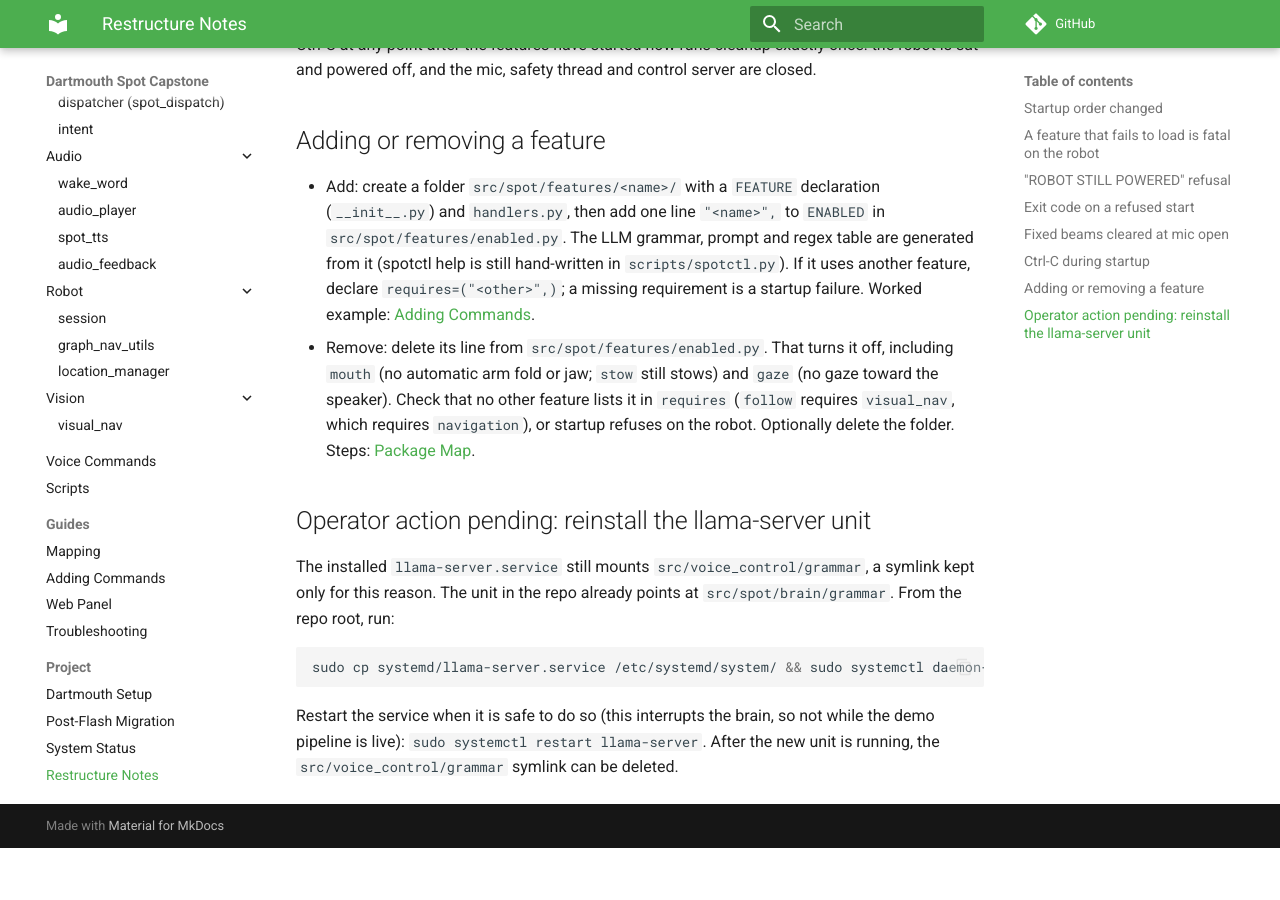
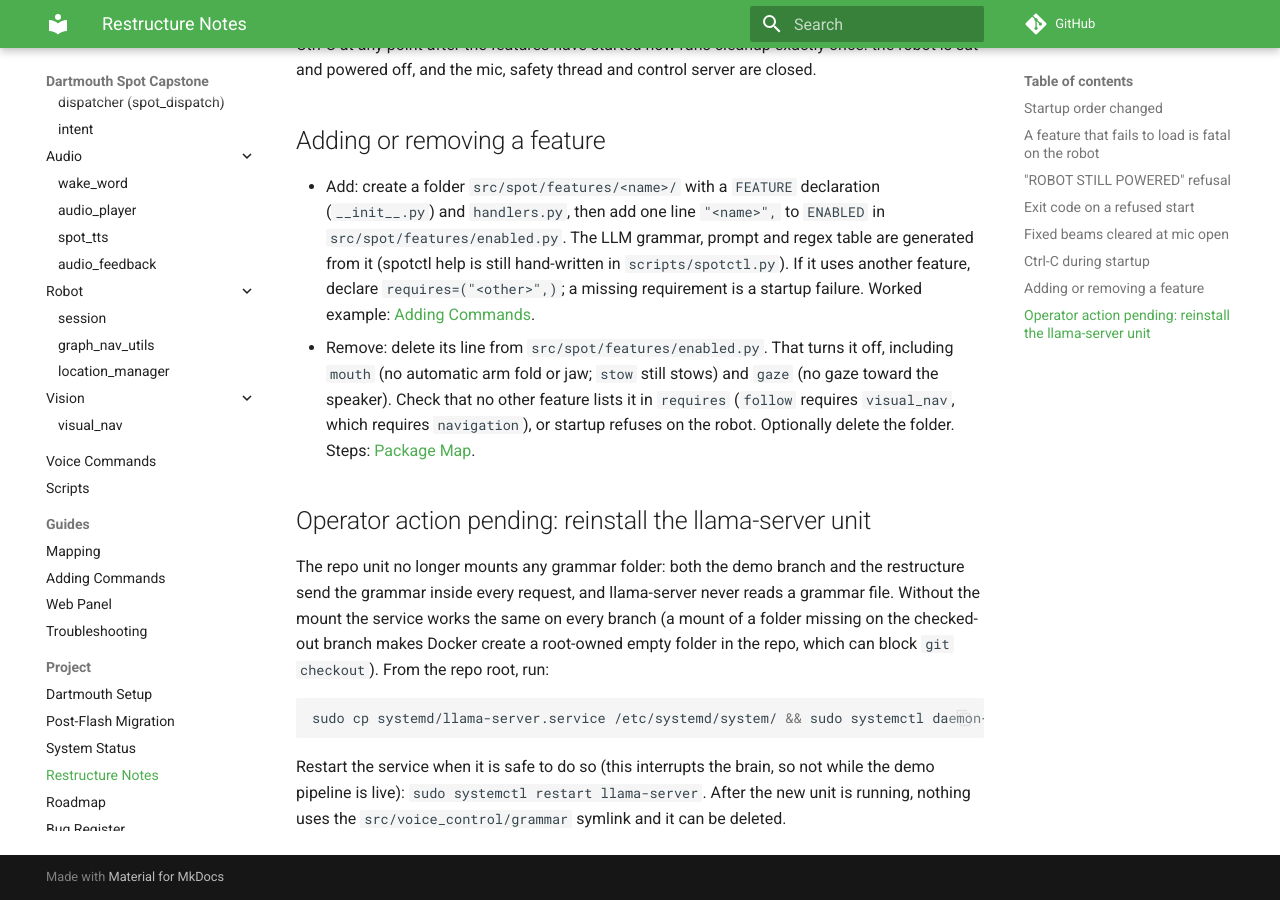
Before and after one commit to matteo-corrado/dartmouth_spot_capstone, an MkDocs documentation site: the page built from docs/project/restructure-notes.md, in a window 1280 px wide and 900 px high, scrolled down 1409 px. Built offline with MkDocs 1.6.1 and Material for MkDocs 9.7.7, drawn with Linux system fonts in a browser that asks for light colours; comment, search, counter and statistics services are not loaded; before the commit the page ends 2257 px from its top, so only the background shows below that.

Commit message:
llama-server unit: drop unused grammar mount (grammar is sent per request); notes updated

````diff
--- a/docs/project/restructure-notes.md
+++ b/docs/project/restructure-notes.md
@@ -36,10 +36,10 @@
 
 ## Operator action pending: reinstall the llama-server unit
 
-The installed `llama-server.service` still mounts `src/voice_control/grammar`, a symlink kept only for this reason. The unit in the repo already points at `src/spot/brain/grammar`. From the repo root, run:
+The repo unit no longer mounts any grammar folder: both the demo branch and the restructure send the grammar inside every request, and llama-server never reads a grammar file. Without the mount the service works the same on every branch (a mount of a folder missing on the checked-out branch makes Docker create a root-owned empty folder in the repo, which can block `git checkout`). From the repo root, run:
 
 ```bash
 sudo cp systemd/llama-server.service /etc/systemd/system/ && sudo systemctl daemon-reload
 ```
 
-Restart the service when it is safe to do so (this interrupts the brain, so not while the demo pipeline is live): `sudo systemctl restart llama-server`. After the new unit is running, the `src/voice_control/grammar` symlink can be deleted.
+Restart the service when it is safe to do so (this interrupts the brain, so not while the demo pipeline is live): `sudo systemctl restart llama-server`. After the new unit is running, nothing uses the `src/voice_control/grammar` symlink and it can be deleted.
````
Also changed, not shown: 1 other file.
